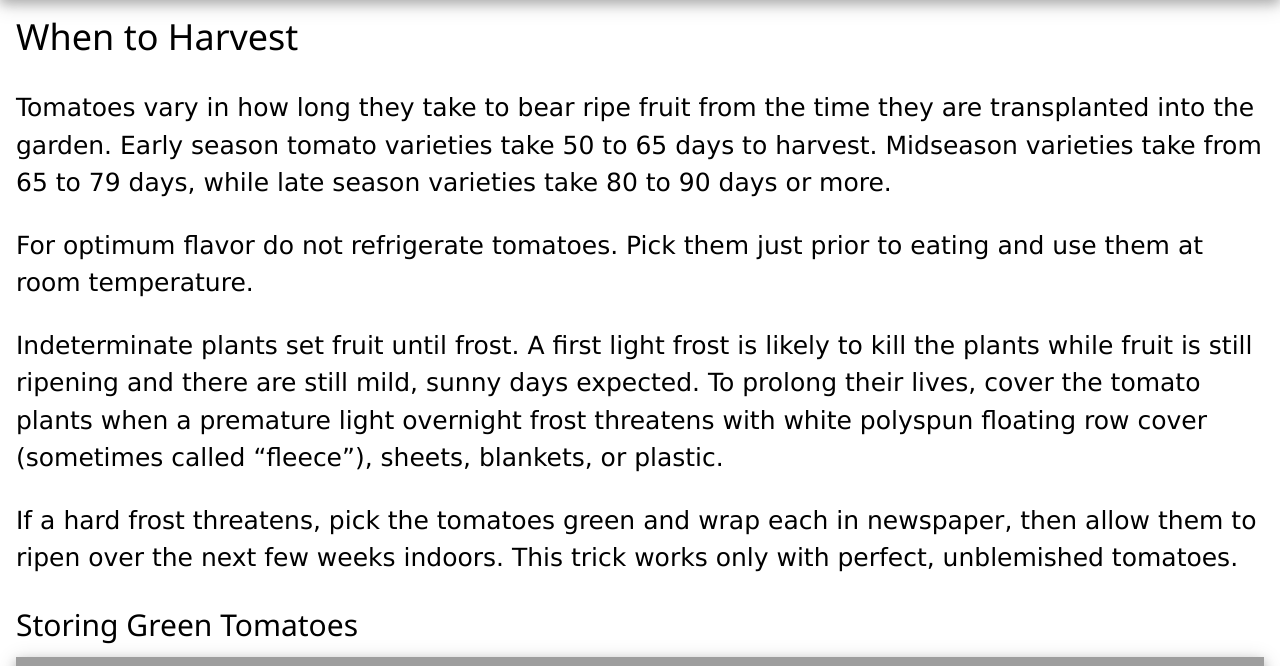
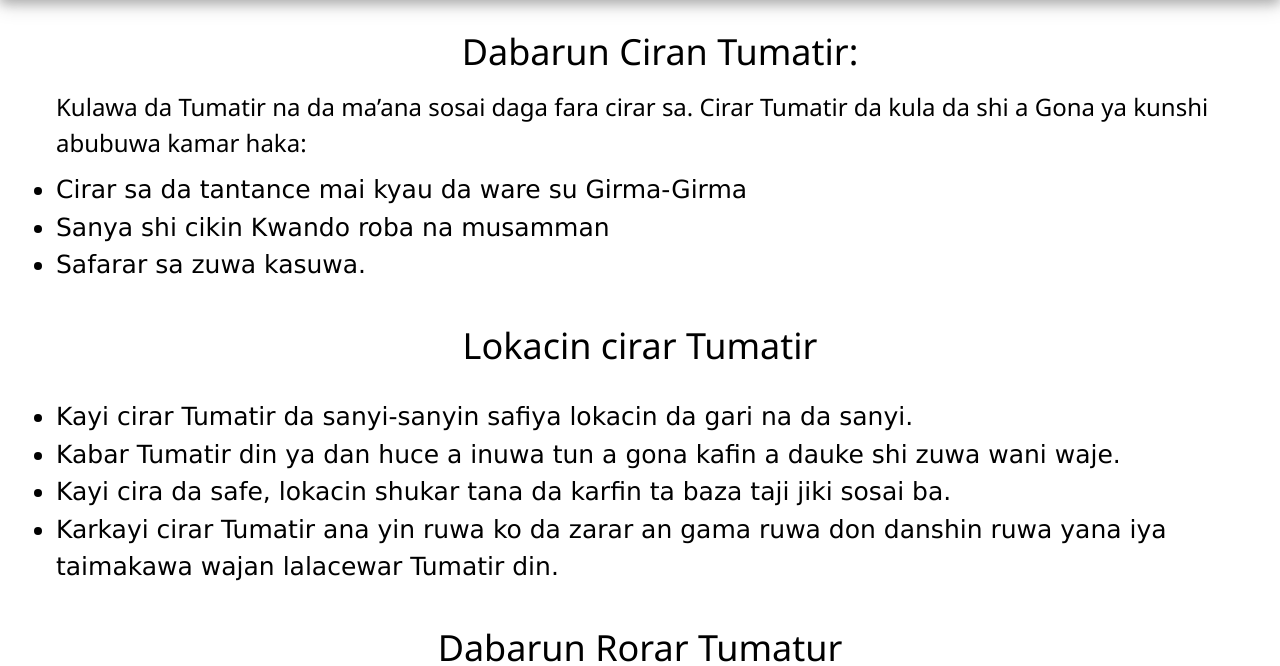
Before and after one commit to alaminmagaga/insurance-car, a Flask app: page /harvest in a window 1280 px wide. Shown: the part 1140-1806 px from the top of the page. Run offline with Flask 2, Linux system fonts and the light colour scheme; parts of the project's set-up code (start-up, migrations or seed data) failed here and were passed over; grey boxes are pictures that could not be loaded.

Commit message:
Update harvest.html

```diff
--- a/templates/harvest.html
+++ b/templates/harvest.html
@@ -34,12 +34,97 @@
 
 
 <div class="w3-container" style="font-size: 25px;">
+<ul>
+    <h1 class="w3-center">Dabarun Ciran Tumatir:</h1>
+<h3>Kulawa da Tumatir na da ma’ana sosai daga fara cirar sa.
+    Cirar Tumatir da kula da shi a Gona ya kunshi abubuwa kamar haka: </h3>
+    <li>Cirar sa da tantance mai kyau da ware su Girma-Girma </li>
+<li>Sanya shi cikin Kwando roba na musamman </li>
+<li>Safarar sa zuwa kasuwa.</li>
+    </ul>
+    </div>
+
+    <div class="w3-container" style="font-size: 25px;">
+        <h1 class="w3-center">Lokacin cirar Tumatir</h1>
+        <ul>
+            <li>	Kayi cirar Tumatir da sanyi-sanyin safiya lokacin da gari na da sanyi.</li>
+<li>Kabar Tumatir din ya dan huce a inuwa tun a gona kafin a dauke shi zuwa wani waje.</li>
+<li>Kayi cira da safe, lokacin shukar tana da karfin ta baza taji jiki sosai ba.</li>
+<li>	Karkayi cirar Tumatir ana yin ruwa ko da zarar an gama ruwa don danshin ruwa yana iya taimakawa wajan lalacewar Tumatir din.</li>
+        </ul>
+            </div>
+
+         <div class="w3-container" style="font-size: 25px;">
+             <h1 class="w3-center">Dabarun Rorar Tumatur</h1>
+   <ul>
+       <li>Kayi cirar Tumatir a nutse yadda ba zaka lalata Tumatir din ba.</li>
+ <li>Kada ka dinga tsigo Tumatir daga jikin reshen sa don kar ka tsige reshen, ya zamana ba za’a samu wani Tumatitin ya tsiro ba akai.</li>
+ <li>Kayi anfani da abun diba mai kyau wanda bazai lalata Tumatiri din ba.</li>
+ <li>Ka sanya kaya na musamman wanda zasu kareka daga qayoyi ko cutarwar ruwan ‘ya’yan shuka ga fatar ka.</li>
+       <li>Yin anfani da cira da hannu, ko da wuka na rage cutarwa wajan ciron Tumatir</li>
+       <li>Cirar Tumatir da Hannu.		Yin anfani da karamin	</li>
+             <li>Ka ciri Tumatir bayan ya Girma Sosai.
+Nagartaccen Tumatir na samuwa ne bayan an barshi ya girma sosai a gindin sa.
+             </li></ul>
+
+    </div>
+
+ <div class="w3-container" style="font-size: 25px;">
+<ul>
+
+<li>An fi son cirar Tumatir yana jansa, don barin say a nuna da yawa na lalata shi, haka cirar sa yana karami na janyo asara sosai.
+<li>Idan za’a yi tafiya me nisa ne da Tumatir, an fi so a ciro shi yana dan kore-kore don ya karasa nuna a hanya.
+Kula da Tumatir a Gona bayan cira.
 
 
+<li>Kulawa ta musamman da za’a yiwa Tumatir bayan an cire shi har zuwa kai shi wajan ma’adana da safarar sa na kare shi daga lalacewa sosai
+<li>Za’a iya tantance Tumatir mai kyau da ware su tun daga Gona, a zuba shi a cikin Kwando na musamman ko ayi hakan a wajan da aka ware don safarar Tumatir zuwa wasu wajajan . (Mahadar manoma da ‘yan kasuwa da masu saya da sayarwa
 
 
+  <li>A cikin Gona: Dabarun cirar tumatir da sanya shi a kwanduna na musamman.</li>
+ <li>Mahadar siyar da Tumatir: Wankewa, Warewa, Tsamewa, kulawa da gurbatattu, sanya shi cikin kwanduna, Sanyaya shi da adana shi.</li>
+ <li>Safarar Tumatir: Dorashi akan mota da sauke shi, Dabarun yadda ake jera shi a mota.</li>
+ <li>Kasuwa: Dabarun sake ware Tumatir da tantance masu kyau, da sake sanya shi a Kwando da yadda za’a adana shi.</li>
+    <li>Sarrafa shi: Busar da shi ko markada shi zuwa markadadden Tumatir na Leda.</li>
+     </ul>
+    </div>
+
+    <h2 >Dabarun cirar Tumatir a Gona da yadda za’a lura da shi bayan ciro don rage lalacewar sa.</h2>
+
+    <div class="w3-container" style="font-size: 25px;">
+    <span>Anfani da kwanduna Roba yafi akan kwandunan da aka saba da su. Idan har zaka yi anfani a kwandunan ice to ka shimfida Takardun jarida a ciki ko Ganye mai fadi.</span>
+<span>Ka kiyaye jefa kwandon Tumatir, kar ka barsu a rana, ka guji ajiye anfanin Gona a kan doron kasa don hakan na jawo lalacewar du wuri.</span>
+<span>A kula sosai wajan yadda ake cirar kayan anfanin Gona tun daga dibansa zuwa sanya shi a Kwanduna zuwa kai shi wajan safararsa.</span>
+<span>Idan za a yi safarar kayan Gona a dinga la’akari sosai da yadda za ajera shi cikin Moto don gudun lalacewarsa.</span>
+<span>kula so sai kan cewa yin anfqni da kwandunan Roba shi yafi wajan safarar Tumatir </span>
+    </div>
+
+    <h2>  Wasu dabarun Adana kayan Gona</h2>
+ <div class="w3-container" style="font-size: 25px;">
+     <ul>
+ <li>Yi anfani da tsaftattun kayan aiki.
+<li>An so ace ana anfani da kwanduna da nauyin su bai wuce 40kg ba wanda Mutum zai iya dauka da hannun sa</li>
+<li>Ka cika wandon dai-dai Gwargwado zuwa saman sa. Don rashin cika Kwando na iya kawo rawar kayan aiki su lalace. Haka cika shi har baki na iya danne tumatir din ciki ya motse</li>
+         <li>Ka zuba kayan anfanin Gona kala daya kawai a Kwando daya</li>
+         <li>Ka daure wando sosai yadda ba zai dinga motsewa ba don kar ya girgiza kayan su motse.</li>
+         <li>Ka tabbatar ka sanya igiya ka daure kwandon tam-tam</h1>
+         <li>Ka ajiye shi a inuwa mai sanyi</li>
+         <li>Ka kula sosai da dabarun sanya shi a Kwando da safarar sa</h1>
+<li>AMFANI da kwandunan Roba mai iya daukan 25kg- 35kg, sanye da abubuwa masu taushi a kasan su kan iya kare lalacewar Tumatir da kasha 11-18% fiye da anfani da kwandon gargajiya.</h1></ul>
+</div>
+
+ <h2>Daukan Tumatir zuwa wani waje</h2>
+<div class="w3-container" style="font-size: 25px;">
 
 
+<li>Tafiyar da Tumatir a abun hawa zuwa wani waje na jawo hasara da lalacewar sa sosai. Saboda rashin iya dabbarun daukan sa, da bata lokaci kafin a tafi dashi.
+<span>Ga matakan da za’a lura dasu kafin a dauki Tumatir zuwa wani waje:<span>
+<li>Idan son samu ne a dauki tumatir cikin mota mai Na’urar sanyi</li>
+<li>Idan kuwa ba’a samu irin wanna ba to a dinga shimfida tamfol akan motar ron rage dumamar zafi.</li>
+<li>	A jera kwanduna a tsare Ayi anfani da Motoci masu jere hanyoyin mu, Nagartattu.</li>
+    <li>A tuka motar a nutse</li>
+    </ul>
+    </div>
 
 
 
```
